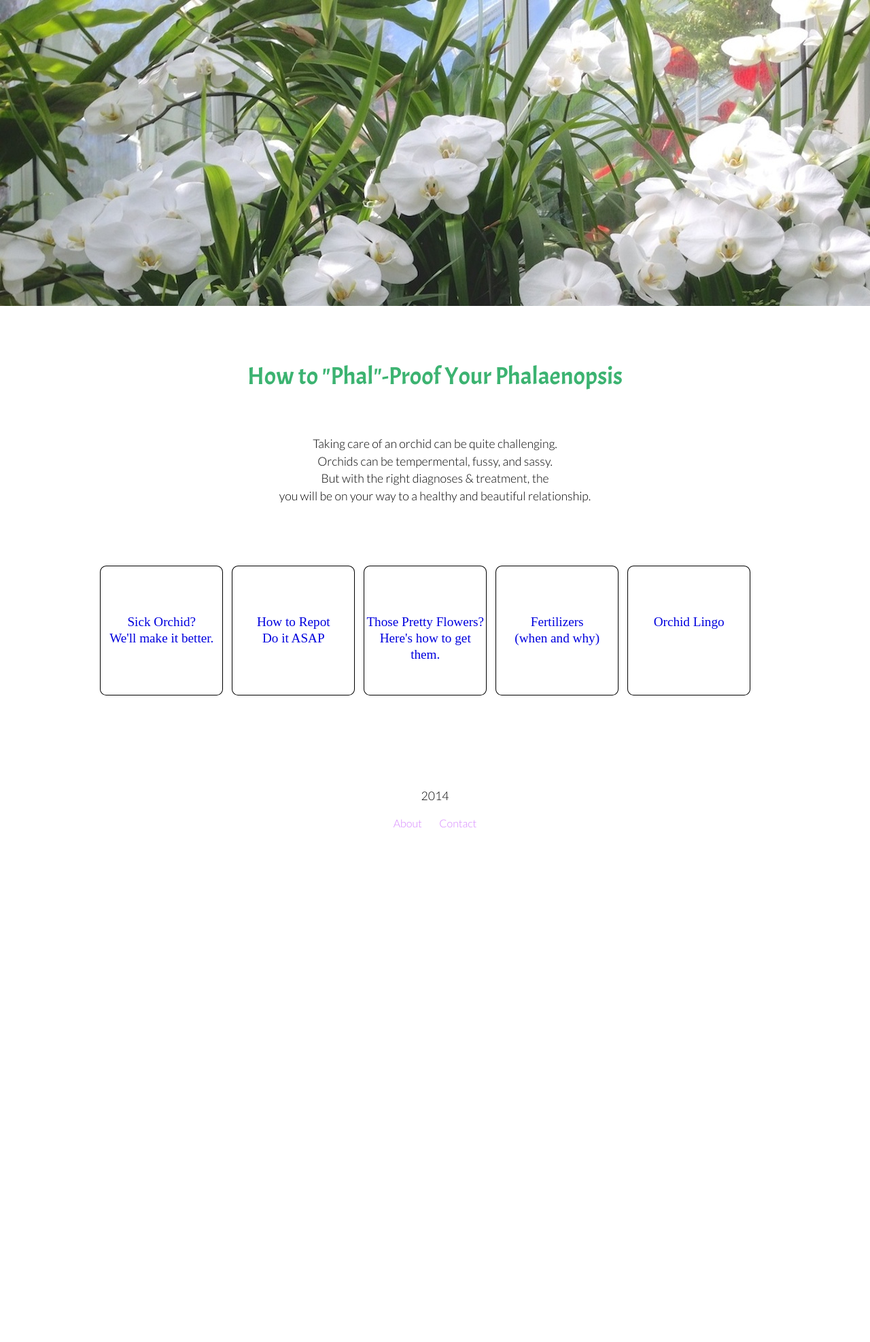
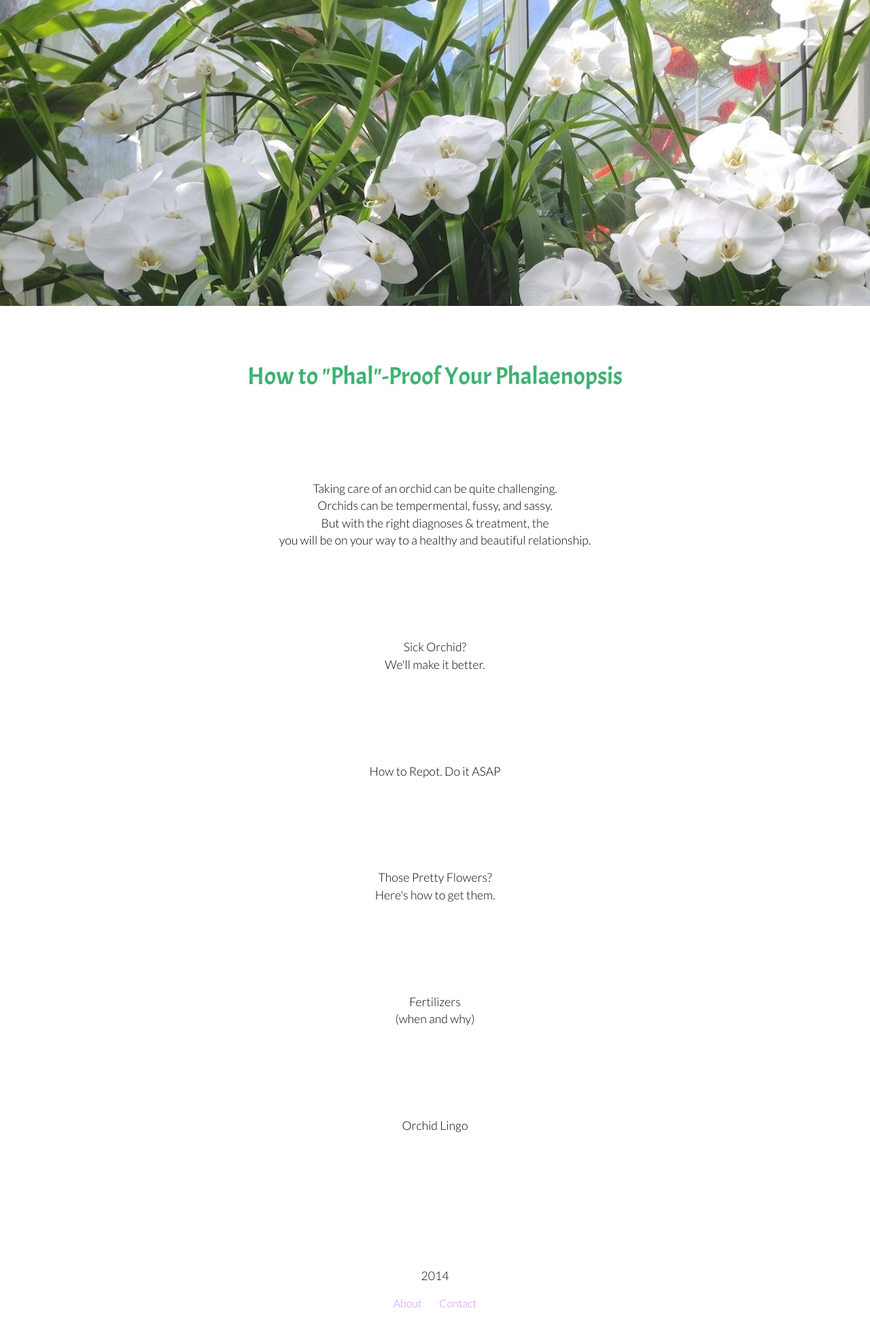
Before and after one commit to rachellee/orchidcare, a Jekyll site: the page built from index.html, in a window 1280 px wide. Shown: the whole page at 68% size. Built offline with Jekyll 4.4.1, drawn with Linux system fonts in a browser that asks for light colours; the list of posts is cut into pages by our own code; comment, search, counter and statistics services are not loaded; before the commit the page ends 1268 px from its top, so only the background shows below that.

Commit message:
turned buttons into divs, formatting for divs

```diff
--- a/_layouts/default.html
+++ b/_layouts/default.html
@@ -21,7 +21,7 @@
 </div>
 
 <body>
-	{{content}}
+  {{content}}
 
 	<footer id="main_footer">
   	<p>
--- a/index.css
+++ b/index.css
@@ -65,16 +65,52 @@ a:hover {
 	padding: 0rem;
 }
 
-.intro-container {
+.intro {
 	text-align: center;
 	width: 70%;
 	border: none;
 	margin: auto;
+	padding: 3rem 0rem;
 }
 
-.link-container {
-	margin: 7% auto; /*80px divided by 1000px*/
-	width: 78%; /*780px divided by 1000px*/
+.ailments {
+	text-align: center;
+	width: 70%;
+	border: none;
+	margin: auto;
+	padding: 3rem 0rem;
+}
+
+.repotting {
+	text-align: center;
+	width: 70%;
+	border: none;
+	margin: auto;
+	padding: 3rem 0rem;
+}
+
+.flowering {
+	text-align: center;
+	width: 70%;
+	border: none;
+	margin: auto;
+	padding: 3rem 0rem;
+}
+
+.fertilizers {
+	text-align: center;
+	width: 70%;
+	border: none;
+	margin: auto;
+	padding: 3rem 0rem;
+}
+
+.lingo {
+	text-align: center;
+	width: 70%;
+	border: none;
+	margin: auto;
+	padding: 3rem 0rem;
 }
 
 p {
@@ -84,22 +120,7 @@ p {
 	line-height: 1.6rem;
 }
 
-.btn {
-	font-family:'Josefin Sans';
-	font-size: 1.2rem;
-	text-align: center;
-	line-height: 1.5rem;
-	color: #0000DE;
-	float: left;
-	margin-right: 3.84615385%; /*30px divided by 780px subpagenavcontainer*/
-	width: 17.94871795%; /*140px divided by 780px subpagenavcontainer*/
-	height: 3rem;
-	border: 1px solid #000000; /*2px*/
-	padding: 7.05128205% 0%; /*55px*/
-	margin: 0% 0.64102564% 7%; /*5px*/
-	border-radius: 5%; /*15px*/
-	background-color: #FFFFFF;
-}
+
 
 #main_footer {
 	clear: both;
@@ -111,13 +132,6 @@ p {
 
 /* Media Queries */
 /* Smaller Resolution --------------------- */
-@media screen and (max-width: 580px) {
-	.btn{
-		width: 100%;
-		border-radius: 0px;
-		margin-bottom: 3%;
-	}
-}
 
 @media screen and (max-width: 580px) {
 	#orchid-image {
@@ -130,14 +144,3 @@ p {
 		height: 250px;
 	}
 }
-
-
-/* ===========================================================================================
-	ailments styling
-   =========================================================================================== */
-.ailments {
-	width: 100%;
-	padding: 2.5rem 0rem;
-	text-align: center;
-	font-family: 'Lato', 'Open Sans', 'Verdana', Helvetica, Arial, sans-serif;
-}
--- a/index.html
+++ b/index.html
@@ -2,19 +2,33 @@
 layout: default
 ---
 
+<body>
   <div class ="main-container">
-  <div class ="intro-container">
+    <div class ="intro">
       <p>Taking care of an orchid can be quite challenging.<BR>
       Orchids can be tempermental, fussy, and sassy.<BR>
       But with the right diagnoses & treatment, the<BR>
       you will be on your way to a healthy and beautiful relationship.
     </div>
 
-  <div class ="link-container">
-    <a href="/ailments/" class="btn">Sick Orchid?<BR>We'll make it better.</a>
-    <a href ="/repotting/" class="btn">How to Repot<BR>Do it ASAP</a>
-    <a href= "/flowering/" class="btn">Those Pretty Flowers?<BR>Here's how to get them.</a>
-    <a href="/fertilizers/" class="btn">Fertilizers<BR>(when and why)</a>
-    <a href="/lingo/" class="btn">Orchid Lingo</a>
+    <div class ="ailments">
+      <p>Sick Orchid?<BR>We'll make it better.</p>
     </div>
+
+    <div class ="repotting">
+      <p>How to Repot. Do it ASAP</p>
     </div>
+
+    <div class = "flowering">
+      <p>Those Pretty Flowers?<BR>Here's how to get them.</p>
+    </div>
+
+    <div class="fertilizers">
+      <p>Fertilizers<BR>(when and why)</p>
+    </div>
+
+    <div class="lingo">
+      <p>Orchid Lingo</p>
+    </div>
+
+  </div>
```
Also changed, not shown: 1 other file. Lines whose indentation alone changed are shown as unchanged.
